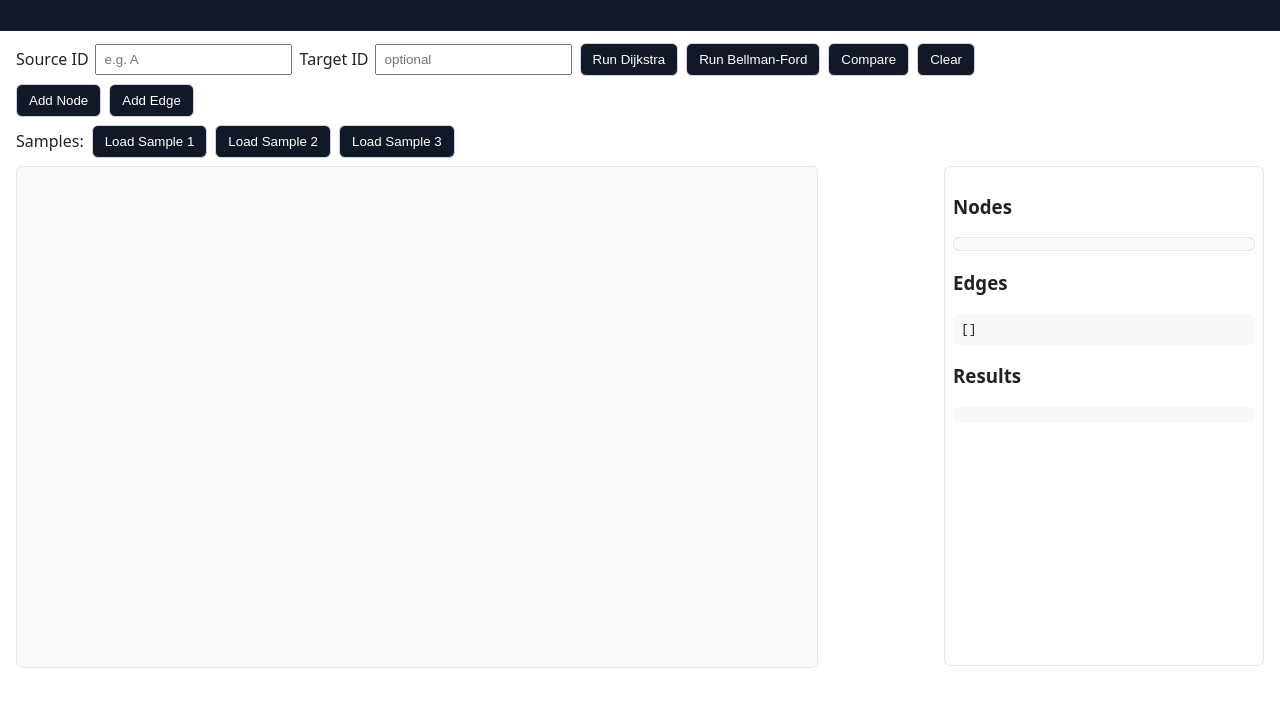
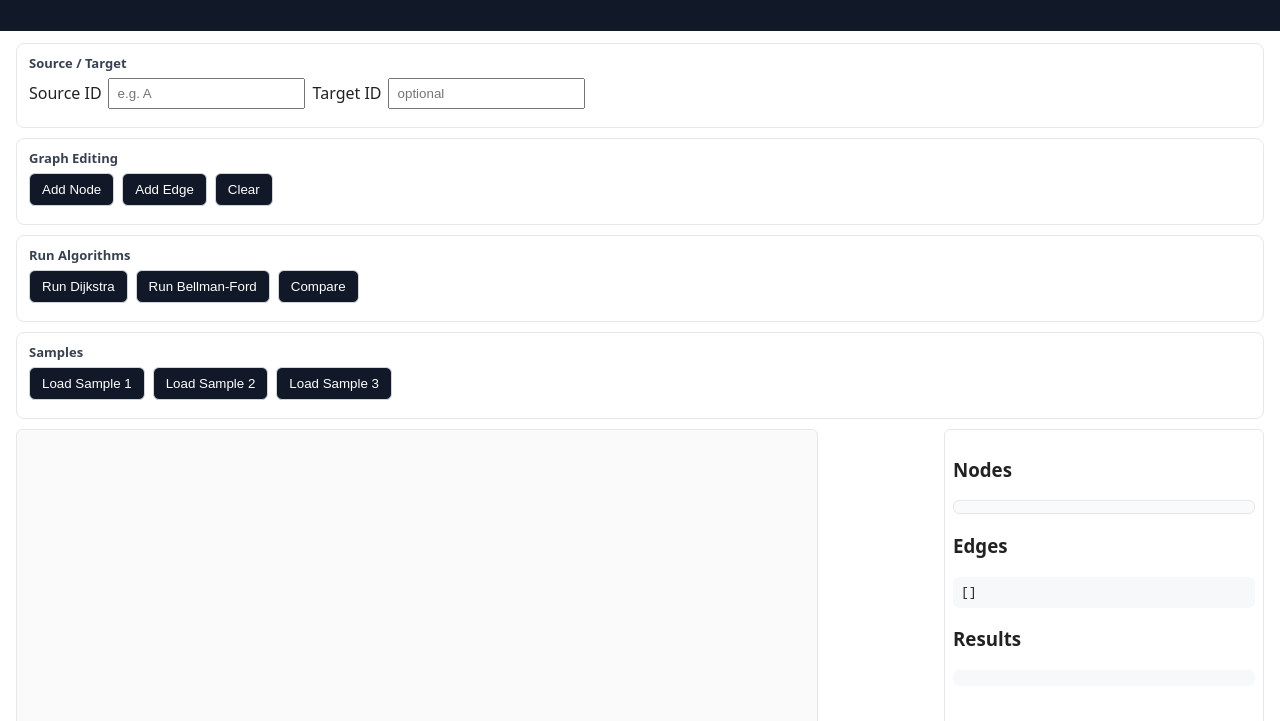
Before and after one commit to wingding12/Shortest-Path, a website: page public/index.html in a window 1280 px wide. Shown: the part 79-800 px from the top of the page. Drawn offline with Linux system fonts and the light colour scheme.

Commit message:
button change

```diff
--- a/public/index.html
+++ b/public/index.html
@@ -13,27 +13,41 @@
     </header>
     <main>
       <section class="controls">
+        <div class="control-group">
+          <div class="group-title">Source / Target</div>
           <div class="row">
             <label
               >Source ID <input id="sourceId" type="text" placeholder="e.g. A"
             /></label>
             <label
-            >Target ID <input id="targetId" type="text" placeholder="optional"
+              >Target ID
+              <input id="targetId" type="text" placeholder="optional"
             /></label>
+          </div>
+        </div>
+        <div class="control-group">
+          <div class="group-title">Graph Editing</div>
+          <div class="row">
+            <button id="addNode">Add Node</button>
+            <button id="addEdge">Add Edge</button>
+            <button id="clearGraph">Clear</button>
+          </div>
+        </div>
+        <div class="control-group">
+          <div class="group-title">Run Algorithms</div>
+          <div class="row">
             <button id="runDijkstra">Run Dijkstra</button>
             <button id="runBellmanFord">Run Bellman-Ford</button>
             <button id="runCompare">Compare</button>
-          <button id="clearGraph">Clear</button>
           </div>
+        </div>
+        <div class="control-group">
+          <div class="group-title">Samples</div>
           <div class="row">
-          <button id="addNode">Add Node</button>
-          <button id="addEdge">Add Edge</button>
-        </div>
-        <div class="row">
-          <span>Samples:</span>
             <button id="loadSample1">Load Sample 1</button>
             <button id="loadSample2">Load Sample 2</button>
             <button id="loadSample3">Load Sample 3</button>
+          </div>
         </div>
       </section>
       <section class="workspace">
--- a/public/styles.css
+++ b/public/styles.css
@@ -25,6 +25,20 @@ main {
 .controls input {
   padding: 6px 8px;
 }
+.controls .control-group {
+  border: 1px solid #e5e7eb;
+  border-radius: 8px;
+  padding: 10px 12px;
+  margin-bottom: 10px;
+  background: #fff;
+}
+.controls .group-title {
+  font-weight: 600;
+  font-size: 13px;
+  color: #374151;
+  margin-bottom: 6px;
+}
+
 .workspace {
   display: grid;
   grid-template-columns: 1fr 320px;
```
Lines whose indentation alone changed are shown as unchanged.
